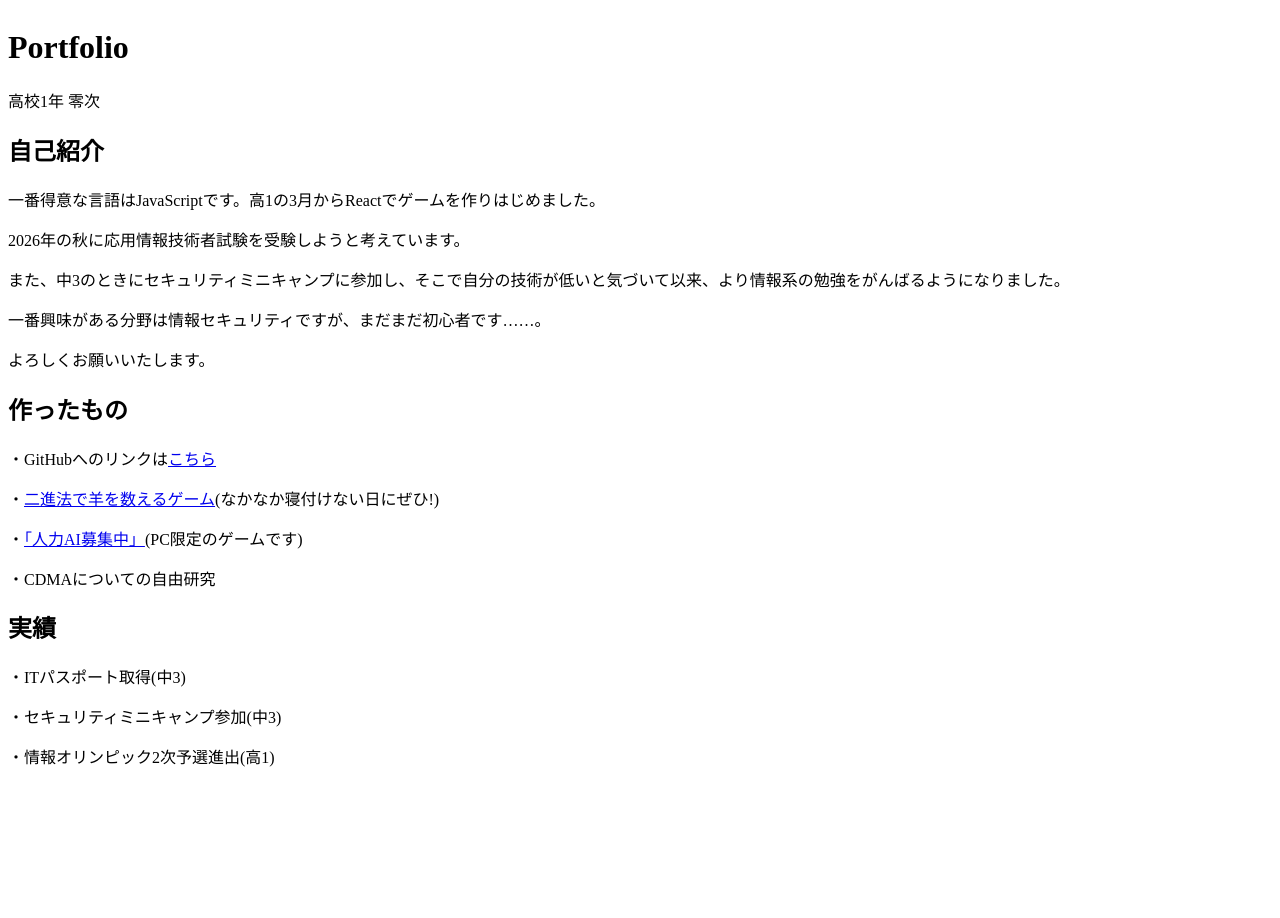
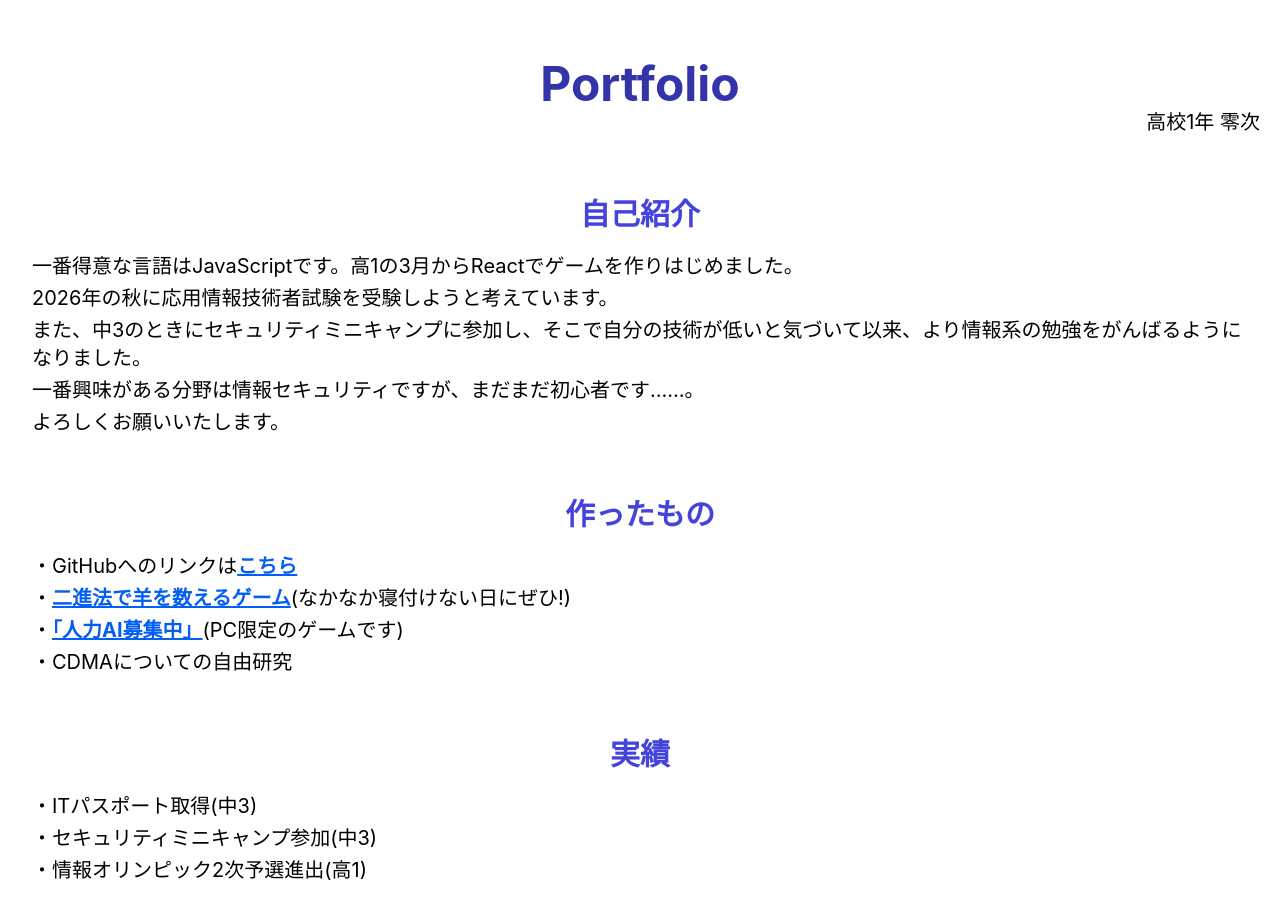
Before and after one commit to ennoreiji0/nextjs-portfolio, a Next.js app: page / in a window 1280 px wide. Shown: the top 918 px of the page. Before the commit the page ends 808 px from the top, so only its background shows below. Built offline with nearby package versions, Linux system fonts and the light colour scheme.

Commit message:
tailwind(top page)

```diff
--- a/app/AI/page.tsx
+++ b/app/AI/page.tsx
@@ -1,15 +1,20 @@
 'use client';
 import { useState,useEffect } from "react";
-import Yoyaku from "./summarize/page";
-import Link from "next/link";
+import MyLink from "@/components/MyLink";
+import BigTitle from "@/components/BigTitle";
+import Paragraph from "@/components/Paragraph";
+import BackToTop from "@/components/BackToTop";
 
 export default function AI(){
 
   return (
     <>
-      <h1>人力AI募集中</h1>
-      <Link href={"/AI/summarize"}>要約処理</Link><br />
-      <p><Link href="/">ポートフォリオのトップへ</Link></p>
+      <BigTitle>人力AI募集中</BigTitle>
+      <Paragraph>
+        <MyLink href="/AI/summarize">要約処理</MyLink><br />
+
+      </Paragraph>
+      <BackToTop/>
     </>
   )
 }
--- a/app/globals.css
+++ b/app/globals.css
@@ -1,3 +1 @@
-@tailwind base;
-@tailwind components;
-@tailwind utilities;
+@import "tailwindcss"
--- a/app/layout.tsx
+++ b/app/layout.tsx
@@ -27,7 +27,7 @@ export default function RootLayout({
       lang="en"
       className={`${geistSans.variable} ${geistMono.variable} h-full antialiased`}
     >
-      <body className="min-h-full flex flex-col">{children}</body>
+      <body className="min-h-full flex flex-col p-5">{children}</body>
     </html>
   );
 }
--- a/app/page.tsx
+++ b/app/page.tsx
@@ -1,31 +1,40 @@
 'use client';
-import Link from "next/link"
+import BigTitle from "@/components/BigTitle";
+import Paragraph from "@/components/Paragraph";
+import MyLink from "@/components/MyLink";
 
 export default function Home(){
   return (
     <div>
-      <h1 className="center">Portfolio</h1>
-      <p className='right small'>高校1年 零次</p>
+      <h1 className="text-5xl font-bold text-center text-[#3333aa] mt-10">Portfolio</h1>
+      <p className='text-xl text-right'>高校1年 零次</p>
       <div>
-        <h2 className="center">自己紹介</h2>
-        <p>一番得意な言語はJavaScriptです。高1の3月からReactでゲームを作りはじめました。</p>
-        <p>2026年の秋に応用情報技術者試験を受験しようと考えています。</p>
-        <p>また、中3のときにセキュリティミニキャンプに参加し、そこで自分の技術が低いと気づいて以来、より情報系の勉強をがんばるようになりました。</p>
-        <p>一番興味がある分野は情報セキュリティですが、まだまだ初心者です……。</p>
-        <p>よろしくお願いいたします。</p>
+        <BigTitle>自己紹介</BigTitle>
+        <Paragraph>
+          <p>一番得意な言語はJavaScriptです。高1の3月からReactでゲームを作りはじめました。</p>
+          <p>2026年の秋に応用情報技術者試験を受験しようと考えています。</p>
+          <p>また、中3のときにセキュリティミニキャンプに参加し、そこで自分の技術が低いと気づいて以来、より情報系の勉強をがんばるようになりました。</p>
+          <p>一番興味がある分野は情報セキュリティですが、まだまだ初心者です……。</p>
+          <p>よろしくお願いいたします。</p>
+        </Paragraph>
       </div>
       <div>
-        <h2 className="center">作ったもの</h2>
-        <p className="danraku">・GitHubへのリンクは<a href="https://github.com/ennoreiji0/nextjs-portfolio" target="_blank">こちら</a></p>
-        <p className="danraku">・<Link href="/sheep">二進法で羊を数えるゲーム</Link>(なかなか寝付けない日にぜひ!)</p>
-        <p className="danraku">・<Link href="/AI">「人力AI募集中」</Link>(PC限定のゲームです)</p>
-        <p className="danraku">・CDMAについての自由研究</p>
+        <BigTitle>作ったもの</BigTitle>
+        <Paragraph>
+          <p>・GitHubへのリンクは<MyLink href="https://github.com/ennoreiji0/nextjs-portfolio" target="_blank">こちら</MyLink></p>
+          <p>・<MyLink href="/sheep">二進法で羊を数えるゲーム</MyLink>(なかなか寝付けない日にぜひ!)</p>
+          <p>・<MyLink href="/AI">「人力AI募集中」</MyLink>(PC限定のゲームです)</p>
+          <p>・CDMAについての自由研究</p>
+        </Paragraph>
       </div>
       <div>
-        <h2 className="center">実績</h2>
-        <p className="danraku">・ITパスポート取得(中3)</p>
-        <p className="danraku">・セキュリティミニキャンプ参加(中3)</p>
-        <p className="danraku">・情報オリンピック2次予選進出(高1)</p>
+        <BigTitle>実績</BigTitle>
+        <Paragraph>
+          <p>・ITパスポート取得(中3)</p>
+          <p>・セキュリティミニキャンプ参加(中3)</p>
+          <p>・情報オリンピック2次予選進出(高1)</p>
+        </Paragraph>
+        <div className="h-30"></div>
       </div>
     </div>
     )
--- /dev/null
+++ b/components/BackToTop.tsx
@@ -0,0 +1,7 @@
+import MyLink from "./MyLink";
+
+export default function BackToTop(){
+  return (
+    <MyLink href="/">ポートフォリオのトップへ</MyLink>
+  )
+}
--- /dev/null
+++ b/components/BigTitle.tsx
@@ -0,0 +1,16 @@
+'use client';
+
+import { ReactNode } from "react";
+
+interface Props{
+  children:ReactNode;
+}
+
+export default function BigTitle({children}:Props){
+
+  return (
+    <>
+      <h2 className="text-3xl font-bold text-center mt-15 mb-5 text-[#4444dd]">{children}</h2>
+    </>
+  )
+}
--- /dev/null
+++ b/components/MyLink.tsx
@@ -0,0 +1,14 @@
+import Link from "next/link";
+import { ReactNode } from "react";
+
+interface Props{
+  children:ReactNode;
+  href:string;
+  target?:string
+}
+
+export default function MyLink({children,href,target}:Props){
+  return (
+    href.startsWith('http') ? <a href={href} className="text-[#035ff3] font-bold underline" target={target}>{children}</a> : <Link href={href} className="text-[#035ff3] font-bold underline">{children}</Link>
+  )
+}
--- /dev/null
+++ b/components/Paragraph.tsx
@@ -0,0 +1,15 @@
+'use client';
+
+import { ReactNode } from "react";
+
+interface Props{
+  children:ReactNode;
+}
+
+export default function Paragraph({children}:Props){
+  return (
+    <div className="ml-3 text-xl space-y-1">
+      {children}
+    </div>
+  )
+}
--- a/package.json
+++ b/package.json
@@ -18,9 +18,11 @@
     "@types/node": "^20",
     "@types/react": "^19",
     "@types/react-dom": "^19",
+    "autoprefixer": "^10.4.27",
     "eslint": "^9",
     "eslint-config-next": "16.2.0",
-    "tailwindcss": "^4",
+    "postcss": "^8.5.8",
+    "tailwindcss": "^4.2.2",
     "typescript": "^5"
   }
 }
```
Also changed, not shown: 2 other files (tests, documents, lock files or other folders).
